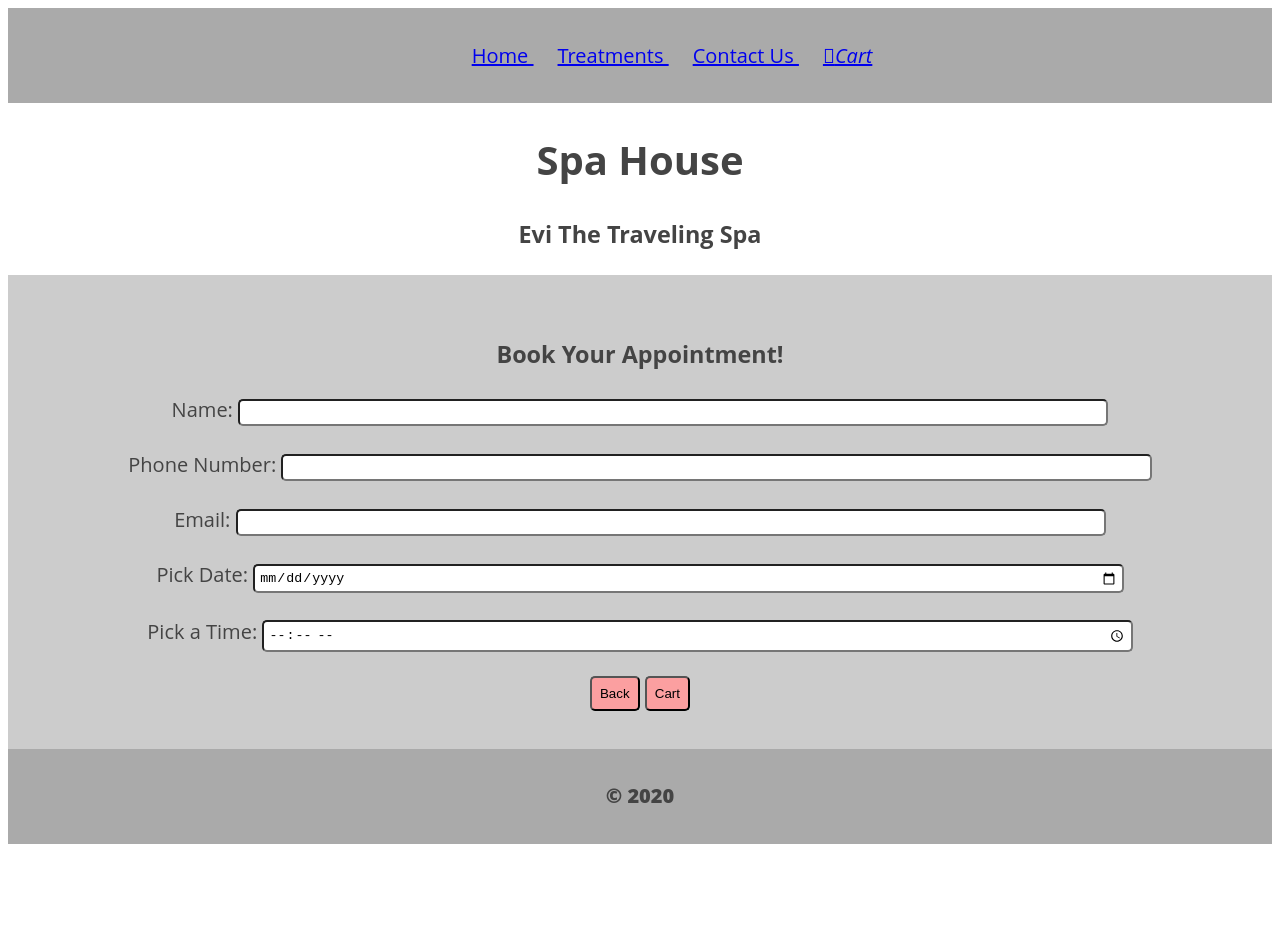
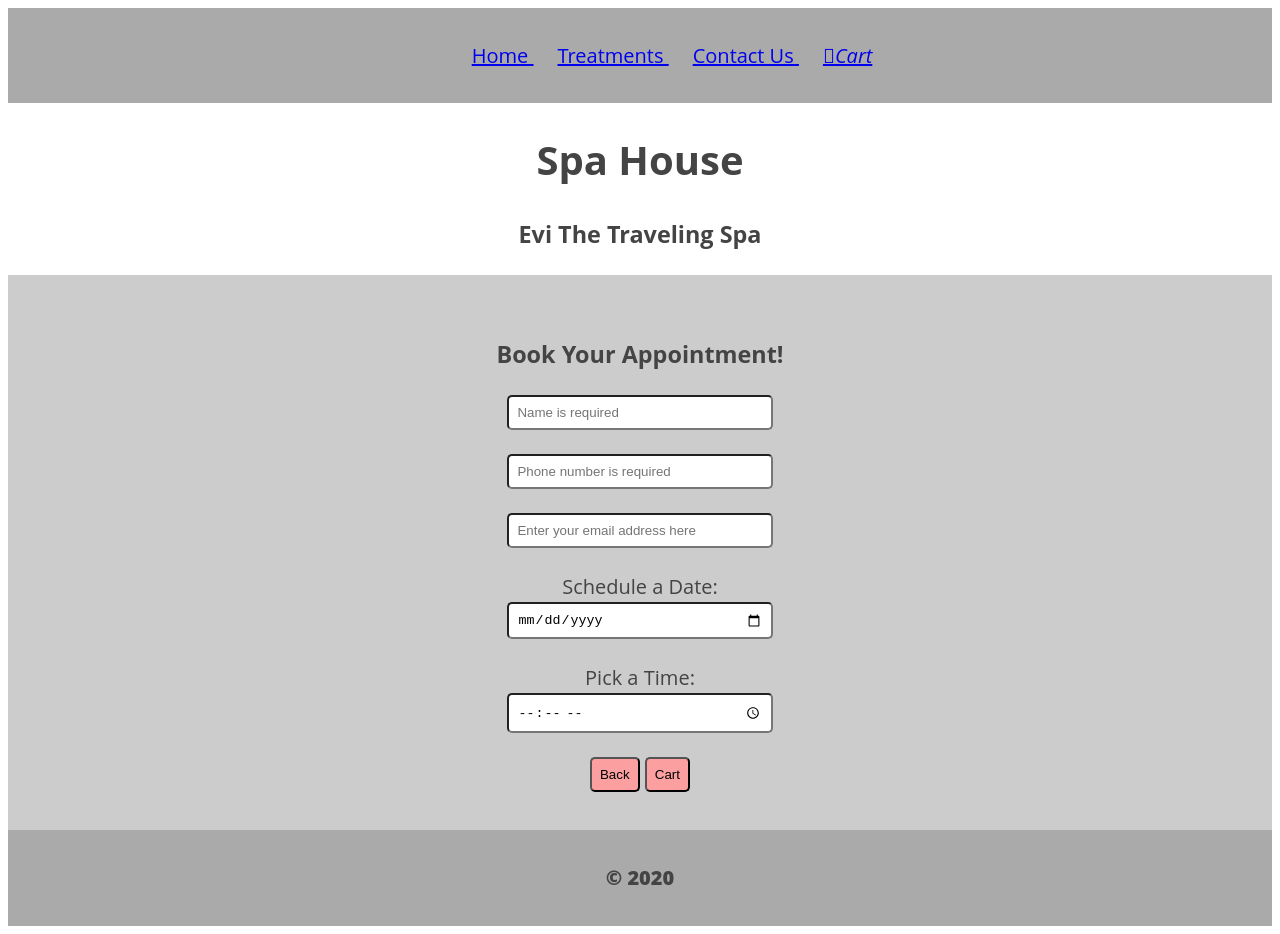
Before and after one commit to eriyanto87/Spa_House, a React (Create React App) app: page /schedule in a window 1280 px wide. Before the commit the page ends 852 px from the top, so only its background shows below. Built offline with nearby package versions, Linux system fonts and the light colour scheme.

Commit message:
schedule route

```diff
--- a/src/Components/Schedule/Schedule.js
+++ b/src/Components/Schedule/Schedule.js
@@ -14,23 +14,36 @@ export default function Schedule() {
         <h3>Book Your Appointment!</h3>
         <form className="datetimecontainer" onSubmit={onSubmit}>
           <p>
-            <label>Name: </label>
-            <input required type="text" name="name" />
+            <input
+              required
+              placeholder="Name is required"
+              type="text"
+              name="name"
+            />
           </p>
           <p>
-            <label>Phone Number: </label>
-            <input required type="text" name="phone number" />
+            <input
+              required
+              placeholder="Phone number is required"
+              type="text"
+              name="phone number"
+            />
           </p>
           <p>
-            <label>Email: </label>
-            <input type="text" name="email" />
+            <input
+              placeholder="Enter your email address here"
+              type="text"
+              name="email"
+            />
           </p>
           <p>
-            <label>Pick Date: </label>
+            <label>Schedule a Date: </label>
+            <br />
             <input type="date" name="date" />
           </p>
           <p>
             <label>Pick a Time: </label>
+            <br />
             <input type="time" name="time" />
           </p>
           <button type="cancel">Back</button>{" "}
--- a/src/index.css
+++ b/src/index.css
@@ -38,6 +38,11 @@ footer {
   background-color: #aaa;
 }
 
+.datetimecontainer input {
+  width: 20%;
+  padding: 0.5rem;
+}
+
 input,
 textarea {
   width: 70%;
```
